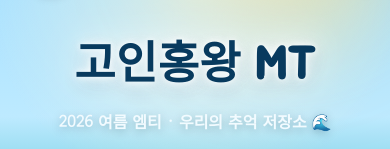
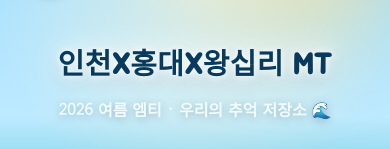
Before and after one commit to jaeyoung5178-bot/goinhongwang-mt, a plain HTML site: page index.html in a window 390 px wide. Shown: the part 187-336 px from the top of the page. Drawn offline with Linux system fonts and the light colour scheme; no server answers.

Commit message:
Add files via upload

```diff
--- a/index.html
+++ b/index.html
@@ -3,8 +3,8 @@
 <head>
 <meta charset="UTF-8">
 <meta name="viewport" content="width=device-width, initial-scale=1">
-<title>고인홍왕 MT · 사진 공유</title>
-<meta name="description" content="고인홍왕 MT 2026 여름 엠티 사진 공유 페이지">
+<title>인천X홍대X왕십리 MT · 사진 공유</title>
+<meta name="description" content="인천X홍대X왕십리 MT 2026 여름 엠티 사진 공유 페이지">
 
 <link rel="preconnect" href="https://fonts.googleapis.com">
 <link rel="preconnect" href="https://fonts.gstatic.com" crossorigin>
@@ -322,7 +322,8 @@
     padding-bottom:70px;
   }
   .hero-title{
-    font-size:clamp(2.8rem,10vw,5.6rem);
+    font-size:clamp(1.8rem,7vw,4.6rem);
+    white-space:nowrap;
     color:#083a5e;
     text-shadow:
       0 0 6px rgba(255,255,255,0.95),
@@ -1316,7 +1317,7 @@
   <div id="floating-msgs" aria-hidden="true"></div>
 
   <div class="hero-content">
-    <h1 class="hero-title">고인홍왕 MT</h1>
+    <h1 class="hero-title">인천X홍대X왕십리 MT</h1>
     <p class="hero-subtitle">2026 여름 엠티 · 우리의 추억 저장소 🌊</p>
     <button class="hero-cta" id="cta-upload">📸 사진 올리기</button>
   </div>
@@ -1444,7 +1445,7 @@
 
 <div id="toast-container"></div>
 
-<footer>고인홍왕 MT 🌊 함께한 순간들</footer>
+<footer>인천X홍대X왕십리 MT 🌊 함께한 순간들</footer>
 
 <script type="module">
 /* =======================================================================
@@ -1829,7 +1830,7 @@ async function handleDownloadAll() {
     const url = URL.createObjectURL(blob);
     const a = document.createElement("a");
     a.href = url;
-    a.download = "고인홍왕MT_사진모음.zip";
+    a.download = "인천X홍대X왕십리MT_사진모음.zip";
     document.body.appendChild(a);
     a.click();
     a.remove();
```
